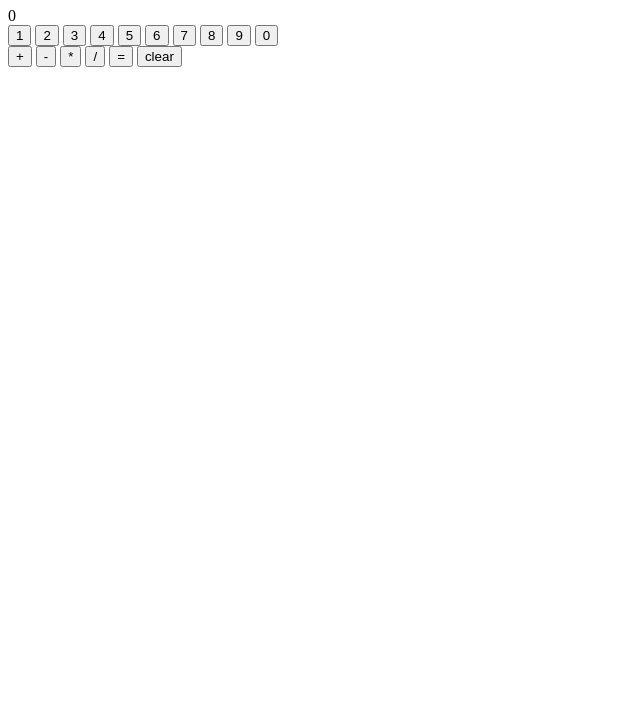
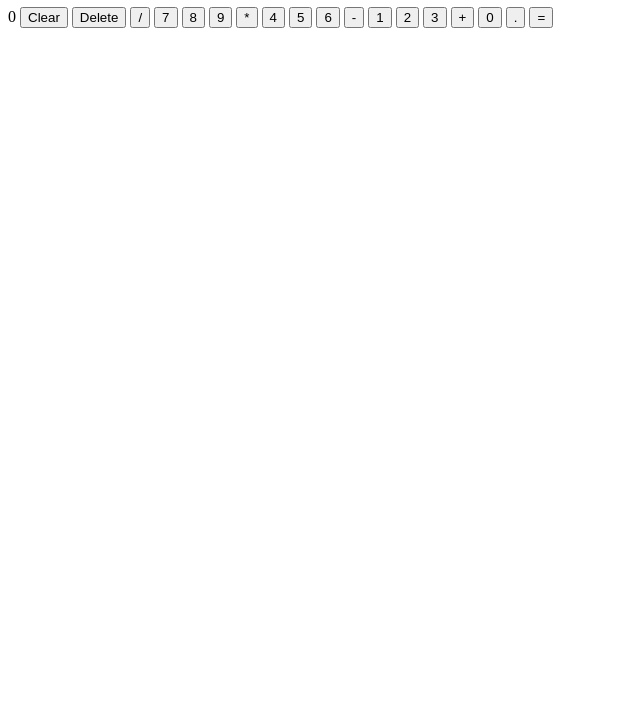
Before and after one commit to artemmelnychenk0/calculator, a plain HTML site: page index.html in a window 1280 px wide. Shown: the part 73-800 px from the top of the page, without its empty margins (0-640 px from the left). Drawn offline with Linux system fonts and the light colour scheme.

Commit message:
changed the poisition of buttons to make it easier for css

```diff
--- a/index.html
+++ b/index.html
@@ -11,27 +11,30 @@
 </head>
 
 <body>
-    <h1>Calculator</h1>
-    <div class='output'>
+    <h1>Calculator by artemmelnychenk0</h1>
+    <div class="calculator">
+        <div class="container">
+            <span class='output'></span>
+            <button id='clear' class='clear'>Clear</button>
+            <button id='delete' class='delete'>Delete</button>
+            <button id='divide' class='operator'>/</button>
+            <button class='button' id='7'>7</button>
+            <button class='button' id='8'>8</button>
+            <button class='button' id='9'>9</button>
+            <button id='multiply' class='operator'>*</button>
+            <button class='button' id='4'>4</button>
+            <button class='button' id='5'>5</button>
+            <button class='button' id='6'>6</button>
+            <button id='minus' class='operator'>-</button>
+            <button class='button' id='1'>1</button>
+            <button class='button' id='2'>2</button>
+            <button class='button' id='3'>3</button>
+            <button id='plus' class='operator'>+</button>
+            <button class='button' id='0'>0</button>
+            <button id='dot' class='dot'>.</button>
+            <button id='equal' class='equal'>=</button>
+        </div>
     </div>
-    <div class='numbers'>
-        <button value="1" id='1'>1</button>
-        <button id='2'>2</button>
-        <button id='3'>3</button>
-        <button id='4'>4</button>
-        <button id='5'>5</button>
-        <button id='6'>6</button>
-        <button id='7'>7</button>
-        <button id='8'>8</button>
-        <button id='9'>9</button>
-        <button id='0'>0</button>
-    </div>
-    <button id='plus'>+</button>
-    <button id='minus'>-</button>
-    <button id='multiply'>*</button>
-    <button id='divide'>/</button>
-    <button id='equal'>=</button>
-    <button id='clear'>clear</button>
 </body>
 
 </html>
```
